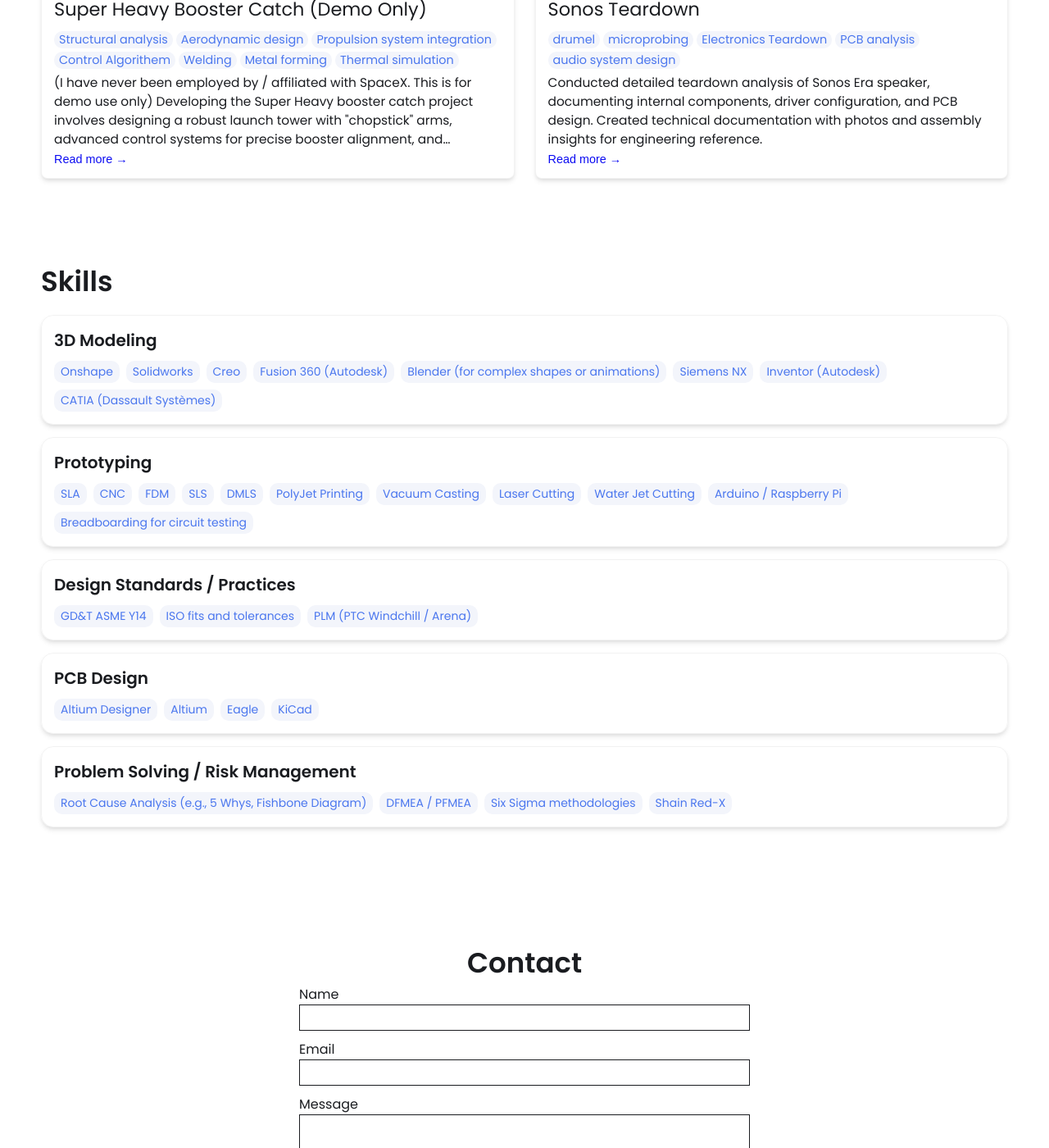
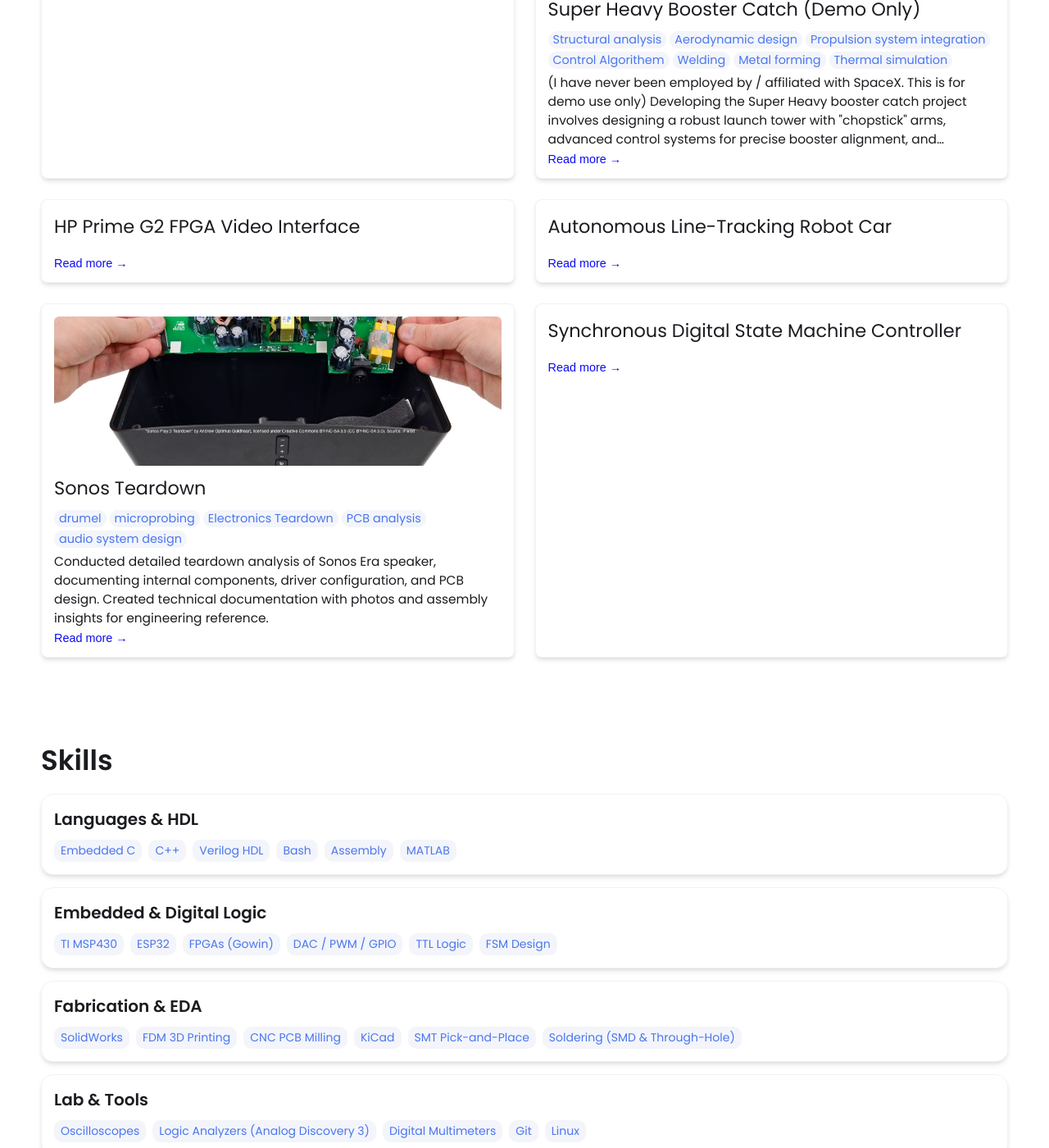
Before and after one commit to OmegaDraquex/OmegaDraquex.github.io, a Jekyll site: the page built from index.html, in a window 1280 px wide and 1400 px high, scrolled down 1308 px. Shown: the whole window at 82% size. Built offline with Jekyll 4.4.1, drawn with Linux system fonts in a browser that asks for light colours; some of the changed text lies outside the part shown.

Commit message:
Portfolio setup: personal config, project stubs, card image fix

```diff
--- a/_config.yml
+++ b/_config.yml
@@ -7,88 +7,77 @@
 
 # Main Page Setup
 
-title: John Doe's Portfolio # This is what shows up in the tab of the browser
+title: Anthony Bianchi | Engineering Portfolio # This is what shows up in the tab of the browser
 
 
 
 # Hero Section
-name: John Doe
-headline: headline message
+name: Anthony Bianchi
+headline: Computer Engineering @ NC State
 description: >- # dont remove this line. this will ignore all new lines until the next section
-  Write an awesome intro and discuss your highlights and qualification. You can edit this
-  line in _config.yml. It will appear in your document head meta (for
-  Google search results) and in your feed.xml site description.
+  I'm Anthony Bianchi, a Computer Engineering undergrad at NC State working in digital chip design and embedded systems. I build real hardware — FPGAs, microcontrollers, PCBs, and 3D-printed everything — and everything I build solves a real problem. Currently hunting a Summer 2027 hardware internship.
 
 # Place your profile image in /assets/images/profile-image/folder and edit the file name
 profile_image: ./assets/images/profile-image/avatar.jpeg
 
 
-# Link your resume
-# You can place your resume in assets/resume/{resume.pdf or add external link such as pdf saved in google drive
-resume-url: https://drive.google.com/file/d/13Z3duVzh-gguPU5r03oJVEE6rV9rd3DS/view?usp=sharing # or /assets/resume/resume.pdf
+# Link your resume — TODO: upload resume PDF to assets/resume/ and set this to /assets/resume/resume.pdf
+# resume-url: /assets/resume/resume.pdf
 
 
 # Set up external links - this will show up as small icons next to your name.
 
 external-links:    # input only your own url slug. The icons with missing entries will not appear.
-  linkedin: test    # https://www.linkedin.com/in/{your url slug}
-  github: leea12    # https://github.com/{your url slug}
-  stackoverflow: test      # https://stackoverflow.com/users/{your url slug}
-  medium:            # https://medium.com/@{your url slug}
-  x-twitter:   # https://x.com/{your url slug}
-  threads:            # https://threads.net/@{your url slug}
-  instragram:       # https://instagram.com/{your url slug}
-  youtube:           # https://youtube.com/@{your url slug}
-  discord:            # https://discord.com/users/{your url slug}
-  bluesky:           # https://bsky.app/profile/{your url slug}
+  linkedin: anthony-bianchi-jr    # https://www.linkedin.com/in/{your url slug}
+  github: OmegaDraquex            # https://github.com/{your url slug}
+  stackoverflow:
+  medium:
+  x-twitter:
+  threads:
+  instragram:
+  youtube:
+  discord:
+  bluesky:
 
 
 # Skills Section - Add the list of your Skills by categories/tools. The indentation for each level needs to be precise.
 skills:
-  - category: 3D Modeling
+  - category: Languages & HDL
     tools:
-    - Onshape
-    - Solidworks
-    - Creo
-    - Fusion 360 (Autodesk)
-    - Blender (for complex shapes or animations)
-    - Siemens NX
-    - Inventor (Autodesk)
-    - CATIA (Dassault Systèmes)
-  - category: Prototyping
+    - Embedded C
+    - C++
+    - Verilog HDL
+    - Bash
+    - Assembly
+    - MATLAB
+  - category: Embedded & Digital Logic
     tools:
-    - SLA
-    - CNC
-    - FDM
-    - SLS
-    - DMLS
-    - PolyJet Printing
-    - Vacuum Casting
-    - Laser Cutting
-    - Water Jet Cutting
-    - Arduino / Raspberry Pi
-    - Breadboarding for circuit testing
-  - category: Design Standards / Practices
+    - TI MSP430
+    - ESP32
+    - FPGAs (Gowin)
+    - DAC / PWM / GPIO
+    - TTL Logic
+    - FSM Design
+  - category: Fabrication & EDA
     tools:
-    - GD&T ASME Y14
-    - ISO fits and tolerances
-    - PLM (PTC Windchill / Arena)
-  - category: PCB Design
+    - SolidWorks
+    - FDM 3D Printing
+    - CNC PCB Milling
+    - KiCad
+    - SMT Pick-and-Place
+    - Soldering (SMD & Through-Hole)
+  - category: Lab & Tools
     tools:
-    - Altium Designer
-    - Altium
-    - Eagle
-    - KiCad
-  - category: Problem Solving / Risk Management
-    tools:
-    - Root Cause Analysis (e.g., 5 Whys, Fishbone Diagram)
-    - DFMEA / PFMEA
-    - Six Sigma methodologies
-    - Shain Red-X
+    - Oscilloscopes
+    - Logic Analyzers (Analog Discovery 3)
+    - Digital Multimeters
+    - Git
+    - Linux
 
 
 # Contact Form Setup. Setup an account and copy over the key. When someone fills out the form, it will be received in your email.
 formspree-key:   https://formspree.io/f/{8-digit key}
+
 
 
 
@@ -105,10 +94,10 @@ colors: # this is the basic theme
 basic theme:
   text: "#1a1c20"
   border: "#ddd"
-  link: "#4a76ee"
-  highlight: "#0c0cf2"
-  background: "#ffffff"
-  light_background: "#f3f5fb"
+  link: "#ffc94d"
+  highlight: "#ffb800"
+  background: "#fffdf5"
+  light_background: "#fff9e6"
 
   mint theme:
   text: "#2c3333"
@@ -133,6 +122,7 @@ lemon theme:
   highlight: "#ff4d6d"
   background: "#fff8f8"
   light_background: "#fff5f6"
+
 
 
 
@@ -182,7 +172,7 @@ include:
 #   - gemfiles/
 #   - Gemfile
 #   - Gemfile.lock
-#   - node_modules/
+#   - node_modules
 #   - vendor/bundle/
 #   - vendor/cache/
 #   - vendor/gems/
--- a/_includes/projects.html
+++ b/_includes/projects.html
@@ -6,9 +6,11 @@
         {% for item in site.projects %}
     <a href="{{ item.url }}" class="project-link">
         <div class="project-card">
+            {% if item.main-image %}
             {% assign folder_path = item.path | split: "/" | slice: 0, 2 | join: "/" %}
             {% assign image_path = "/" | append: folder_path | append: item['main-image'] %}
             <img src="{{ image_path }}" alt="{{ item.title }} image">
+            {% endif %}
             <h3 class="project-title">{{ item.title }}</h3>
             <div class="project-skills">
                 {% for skill in item.skills %}
```
Also changed, not shown: _projects/bed-occupancy-sensor/index.md (added, +31 -0 lines), _projects/hp-prime-fpga-rig/index.md (added, +31 -0 lines), _projects/line-tracking-robot/index.md (added, +31 -0 lines), _projects/ttl-state-machine/index.md (added, +31 -0 lines).
